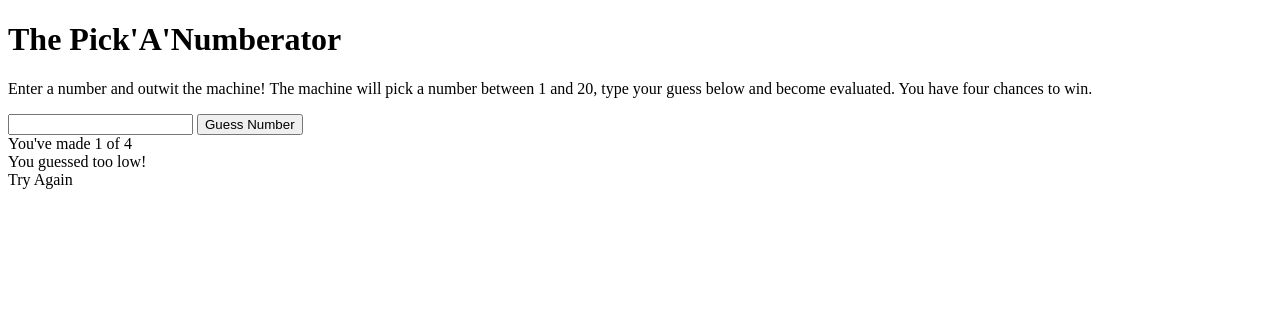
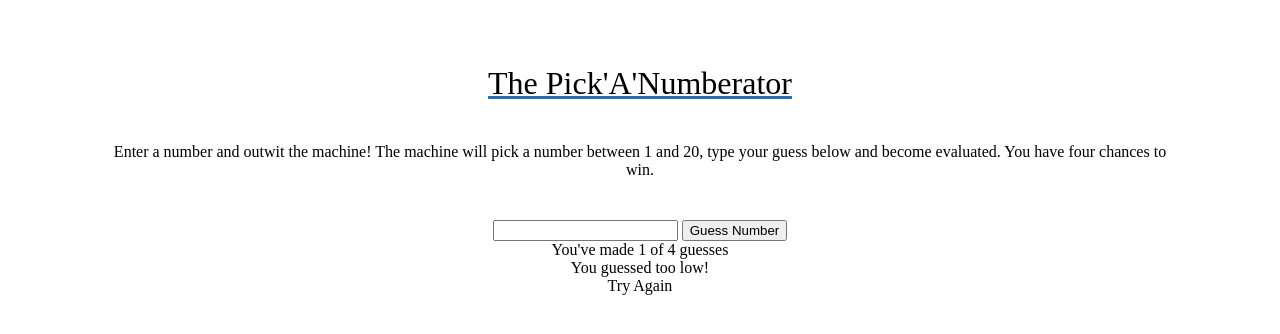
Before and after one commit to cosmocoll/Lab-Two-Guess-A-Number, a plain HTML site: page index.html in a window 1280 px wide. Both pictures are taken after a click on the button "Guess Number". Drawn offline with Linux system fonts and the light colour scheme.

Commit message:
final upload, working app with css

```diff
--- a/app.js
+++ b/app.js
@@ -8,9 +8,13 @@ const getResults = document.getElementById('results');
 
 const debug = document.getElementById('lazy');
 
+const getHighscore = document.getElementById('highscore');
+
 const totalAttempts = 4;
 
 let currentAttempts = 1;
+
+let currentHighscore = 0;
 
 function getRandomNumber () {
     const randomNumber = Math.floor(Math.random() * 20)+1;
@@ -35,8 +39,14 @@ if (currentAttempts) {
             //debug.textContent += " " + getNumber;
 
             if (getNumber == storeRandomNumber) {
-                getResults.textContent = "Winner!";
-                //hide button
+                getResults.textContent = "winner!";
+                document.getElementById('buttonBox').style.display='none';
+                getGuess.textContent = "Congratulations, you are the";
+
+                if (currentHighscore < currentAttempts) {
+                    getHighscore.textContent = "High (or low) score: " + currentHighscore + "!";
+                };
+
             }
             else {
 
@@ -50,7 +60,7 @@ if (currentAttempts) {
                 getGuess.textContent = "You guessed too low!";
                 }
 
-                getAttempts.textContent = "You've made " + currentAttempts + " of " + totalAttempts;
+                getAttempts.textContent = "You've made " + currentAttempts + " of " + totalAttempts + " guesses";
 
             };
 
--- a/index.html
+++ b/index.html
@@ -42,6 +42,10 @@
         <br>
         <span id="lazy">
         </span>
+        <br>
+        <br>
+        <span id="highscore">
+        </span>
     </footer>
 
     <script type="module" src="app.js"></script>
--- a/style.css
+++ b/style.css
@@ -0,0 +1,14 @@
+* {
+    text-align: center;
+}
+
+h1 {
+    font-weight: 500;
+    padding-top: 50px;
+    margin: 15px;
+    text-decoration: underline rgb(36, 110, 180);
+}
+
+p {
+    padding: 25px 100px 25px 100px;
+}
```
